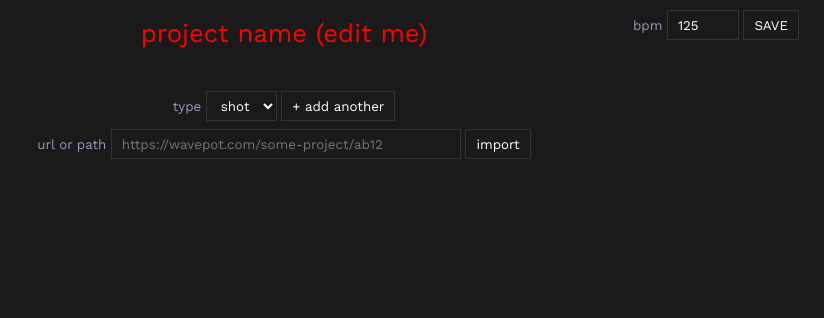
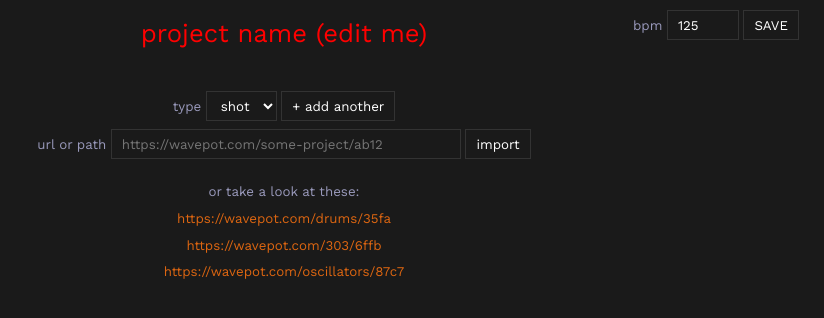
Before and after one commit to wavepot/backend, a website: page public/index.html in a window 1280 px wide. Shown: the whole page, without its empty margins (456-1280 px from the left). Drawn offline with nearby package versions, Linux system fonts and the light colour scheme.

Commit message:
update build

```diff
--- a/public/index.html
+++ b/public/index.html
@@ -48,6 +48,13 @@ export default c => saw(c, { hz: 100 })
 <button id="importbutton">import</button>
 </div>
 
+<div id="links">
+or take a look at these:<br>
+<a href="https://wavepot.com/drums/35fa">https://wavepot.com/drums/35fa</a><br>
+<a href="https://wavepot.com/303/6ffb">https://wavepot.com/303/6ffb</a><br>
+<a href="https://wavepot.com/oscillators/87c7">https://wavepot.com/oscillators/87c7</a>
+</div>
+
 </article>
 </div>
 <script type="module" src="/main.js"></script>
--- a/public/style.css
+++ b/public/style.css
@@ -255,3 +255,19 @@ code {
 #importurl {
   width: 350px;
 }
+
+#links {
+  line-height: 20pt;
+  margin: 20px;
+  font-size: 10pt;
+}
+
+#links a {
+  margin: 10px 0;
+  color: #d61;
+  text-decoration: none;
+}
+
+#links a:hover {
+  text-decoration: underline;
+}
```
